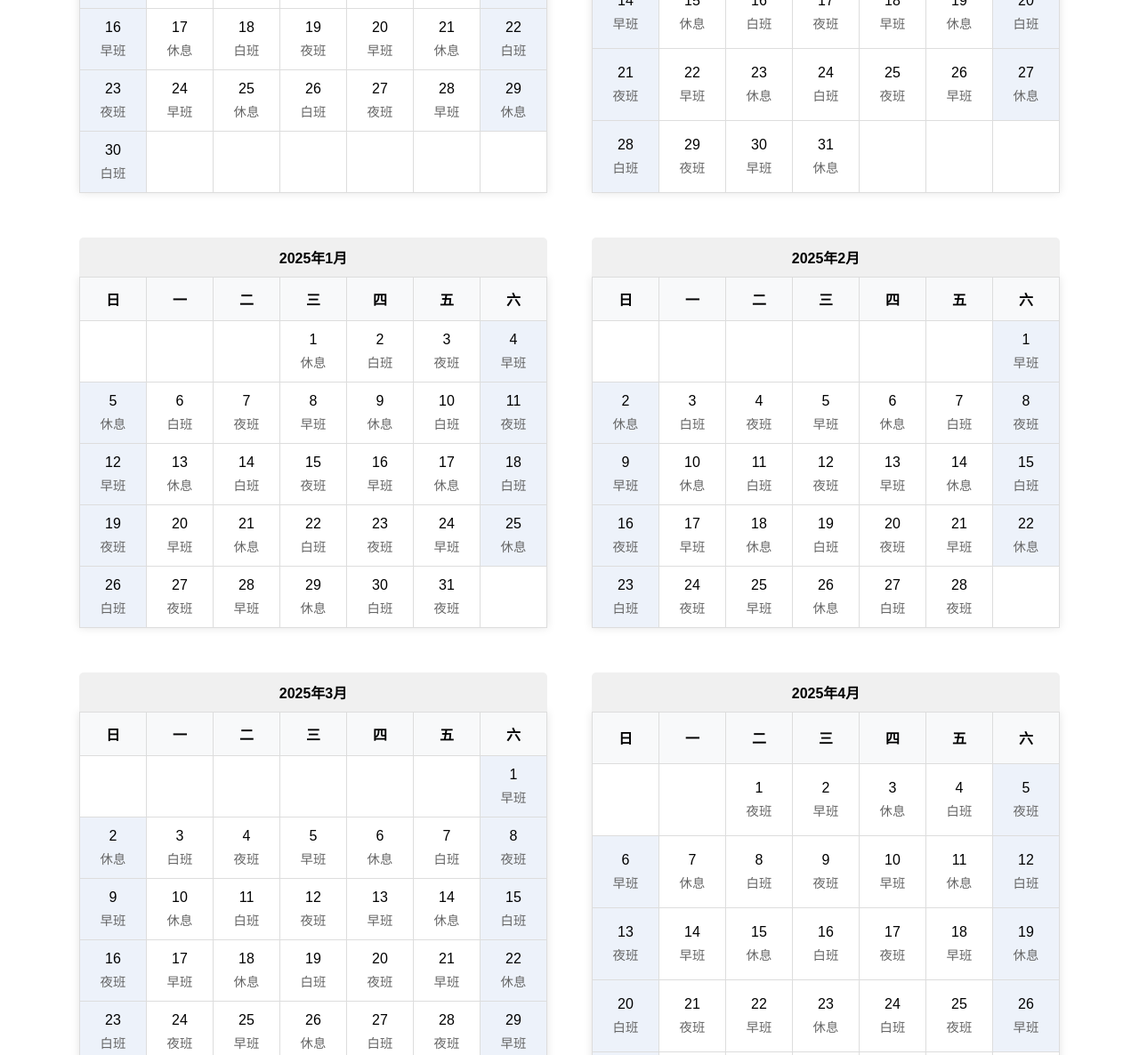
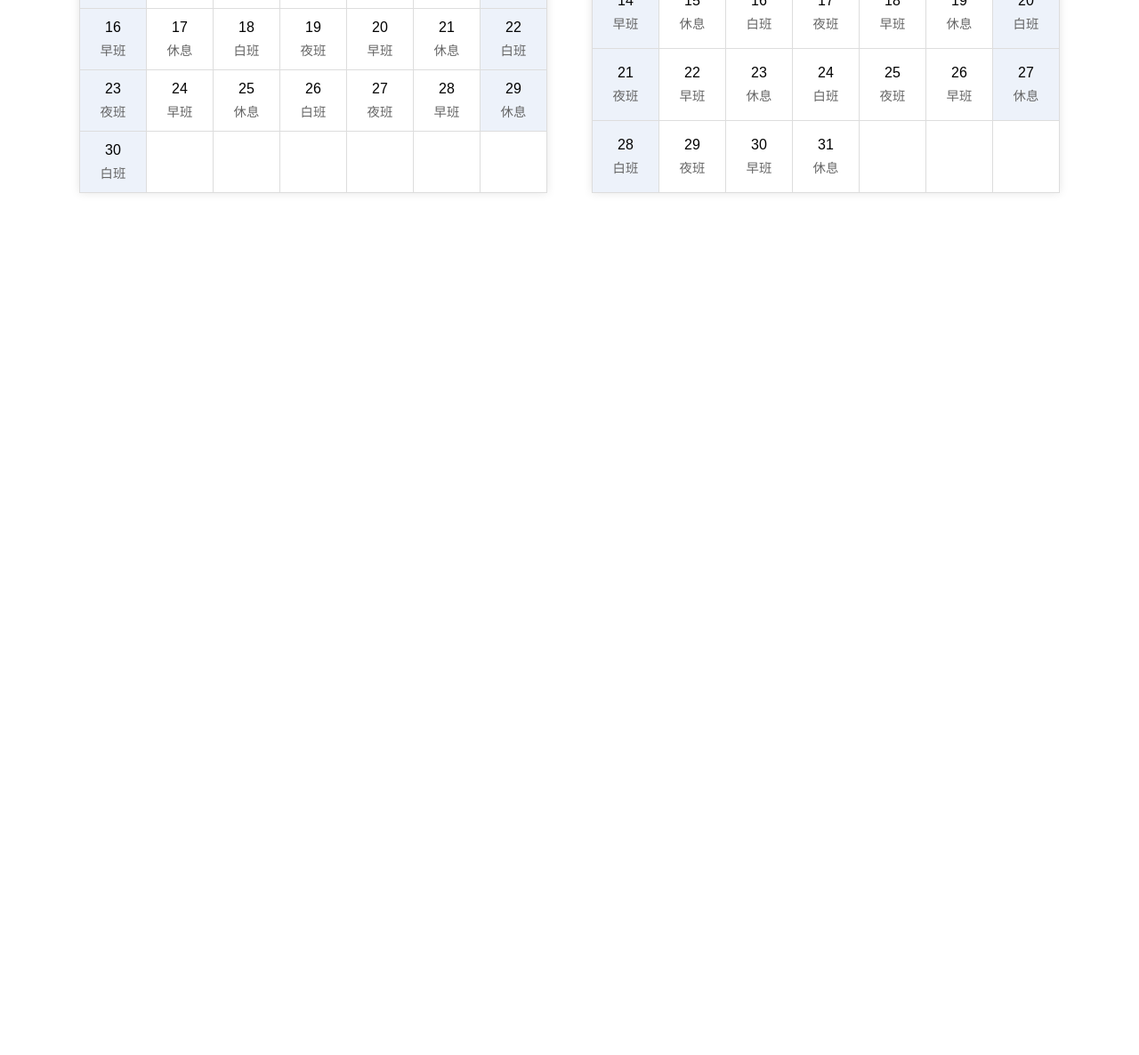
Before and after one commit to 497681109/schedules.github.io, a plain HTML site: page index.html in a window 1280 px wide. Shown: the part 3104-4290 px from the top of the page at 89% size. After the commit the page ends 3351 px from the top, so only its background shows below. Drawn offline with Linux system fonts and the light colour scheme.

Commit message:
Update index.html

```diff
--- a/index.html
+++ b/index.html
@@ -187,7 +187,7 @@
     }
 }
 
-        generateCalendar();
+
 
          // 页面加载初始化
          window.addEventListener('DOMContentLoaded', () => {
```
